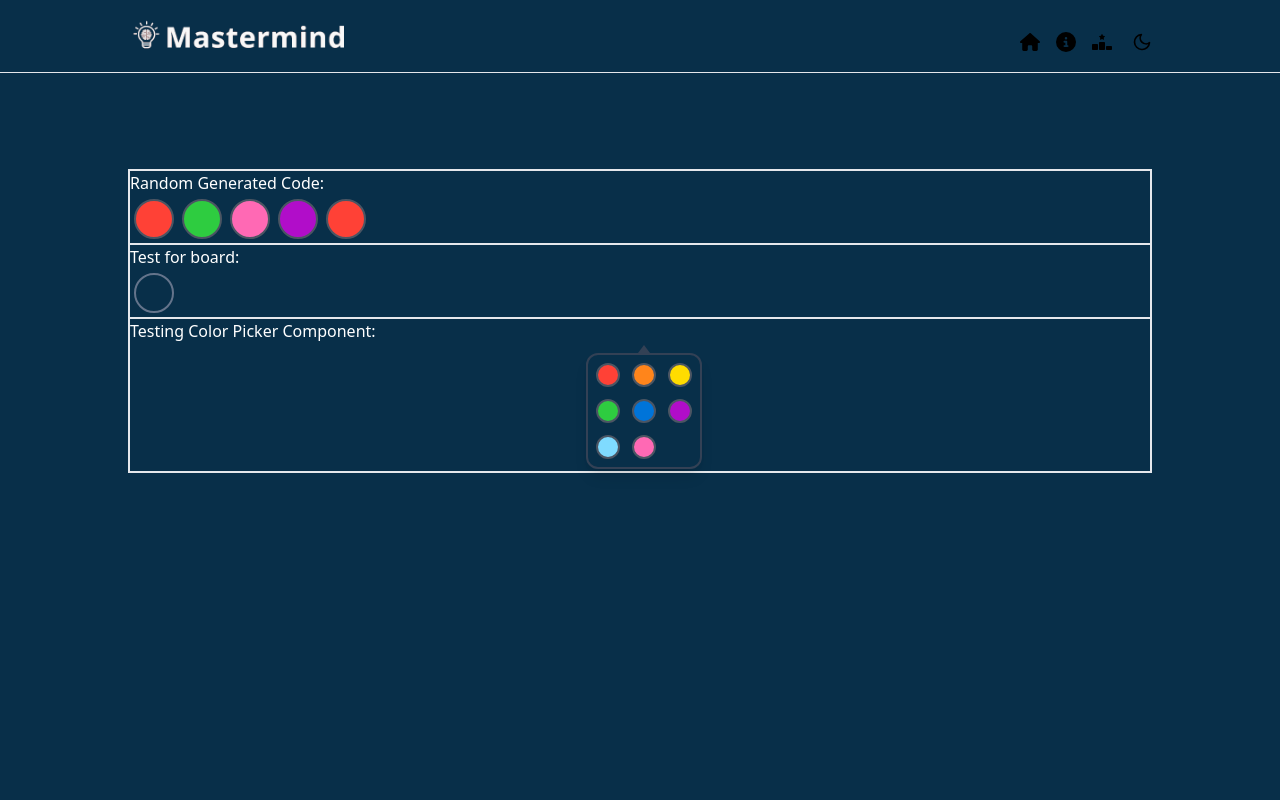
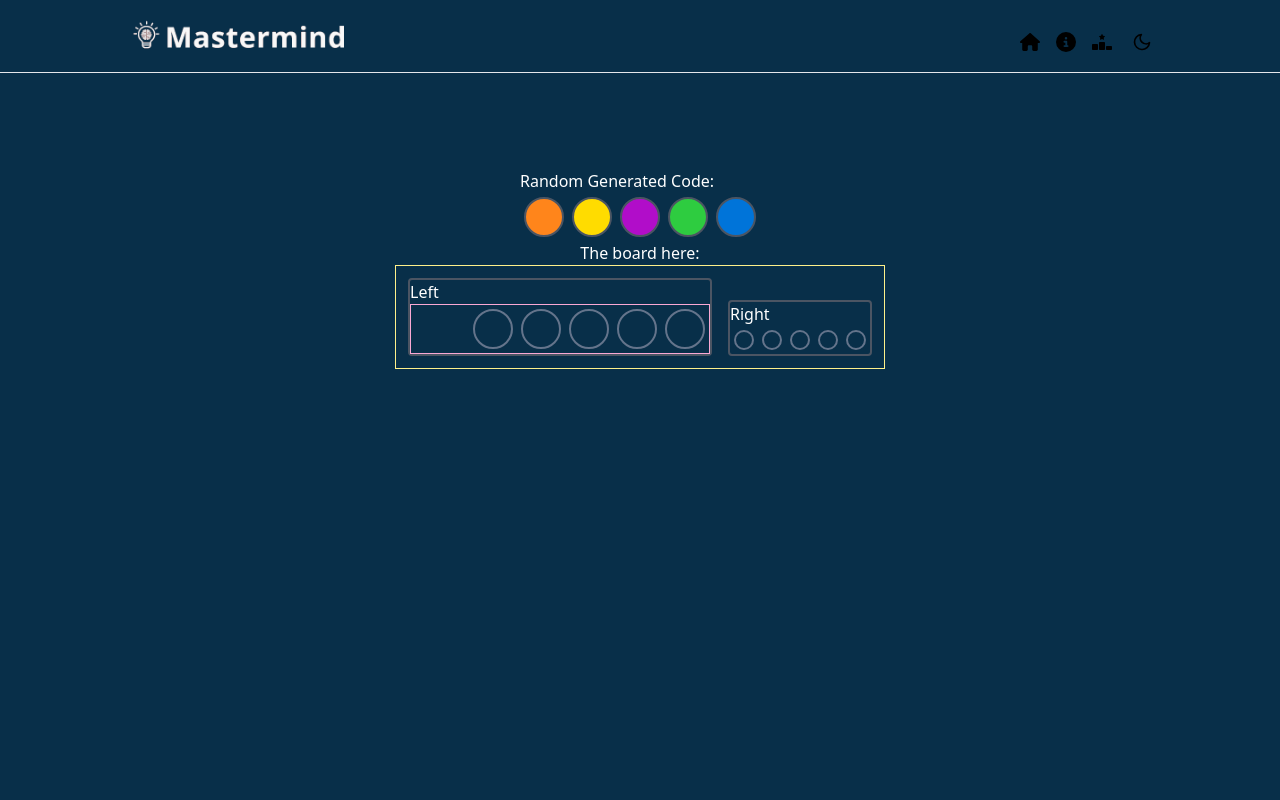
Before and after one commit to patobottos/mastermind, a Next.js app: page / in a window 1280 px wide. Shown: the top 800 px of the page. Built offline with nearby package versions, Linux system fonts and the light colour scheme.

Commit message:
First row of board

```diff
--- a/src/app/page.tsx
+++ b/src/app/page.tsx
@@ -4,7 +4,7 @@ import Navbar from "@/components/Navbar";
 
 export default function Home() {
   return (
-    <main className="flex min-h-screen flex-col items-center justify-between p-24">
+    <main className="flex min-h-screen flex-col items-center justify-between p-24 mx-auto">
       <Board />
     </main>
   );
--- /dev/null
+++ b/src/components/AnswerRow.tsx
@@ -0,0 +1,19 @@
+import { answerColorVariants } from "../utilities/radioColorVariants";
+import Circle from "./Circle";
+import { CODE_LENGTH } from "@/utilities/store";
+
+type AnswerRowProps = {
+  guessingCode: answerColorVariants[];
+};
+
+export default function AnswerRow({ guessingCode = [] }: AnswerRowProps) {
+  const buttonsRemaining = CODE_LENGTH - guessingCode.length;
+
+  return (
+    <div className="flex">
+      {guessingCode.map((item, index) => (
+        <Circle key={index} backgroundColor={item} />
+      ))}
+    </div>
+  );
+}
--- a/src/components/Board.tsx
+++ b/src/components/Board.tsx
@@ -3,12 +3,10 @@
 import React, { useState } from "react";
 import { getRandomColorCode } from "@/utilities/randomCodeGenerator";
 import Circle from "./Circle";
-import ColorPicker from "./ColorPicker";
-import { radioColorVariants } from "@/utilities/radioColorVariants";
-import ColorButton from "./ColorButton";
-import { CODE_LENGTH, GUESS_CHANCES } from "@/utilities/store";
+import ColorButtonRow from "./ColorButtonRow";
+import { radioColorValues } from "./ColorButton";
 
-function Board() {
+export default function Board() {
   const CodeInColors: string[] = getRandomColorCode();
 
   const [selectedColor, setSelectedColor] = useState<string>("crimsom");
@@ -19,8 +17,8 @@ function Board() {
   };
 
   return (
-    <div className="text-white w-[80vw] justify-center mx-auto border">
-      <div className="border">
+    <div className="text-white w-[80vw] flex flex-col items-center justify-center">
+      <div>
         <p>Random Generated Code:</p>
         <div className="flex">
           {CodeInColors.map((color, index) => (
@@ -28,25 +26,41 @@ function Board() {
           ))}
         </div>
       </div>
-      <div className="border">
-        <p>Test for board:</p>
-        <div>
-          {}
-          <ColorButton />
+      <div></div>
+
+      <h2>The board here:</h2>
+      <div className="border border-yellow-200 p-3 grid grid-cols-3 gap-4 items-end max-w-max">
+        <div className="border-2 border-gray-600 rounded col-span-2">
+          <h3>Left</h3>
+          <div className="border border-pink-300 flex justify-end">
+            <ColorButtonRow
+              guessingCode={[
+                radioColorValues.transparent,
+                radioColorValues.transparent,
+                radioColorValues.transparent,
+                radioColorValues.transparent,
+                radioColorValues.transparent,
+              ]}
+              size="large"
+            />
+          </div>
         </div>
-      </div>
-      <div className="border">
-        <p>Testing Color Picker Component:</p>
-        <div className="w-[120px] mx-auto">
-          <ColorPicker
-            colors={Object.keys(radioColorVariants)}
-            defaultColor={selectedColor}
-            onChange={handleColorChange}
-          />
+        <div className="border-2 border-gray-600 rounded col-span-1">
+          <h3>Right</h3>
+          <div className="flex justify-start">
+            <ColorButtonRow
+              guessingCode={[
+                radioColorValues.transparent,
+                radioColorValues.transparent,
+                radioColorValues.transparent,
+                radioColorValues.transparent,
+                radioColorValues.transparent,
+              ]}
+              size="small"
+            />
+          </div>
         </div>
       </div>
     </div>
   );
 }
-
-export default Board;
--- a/src/components/ColorButton.tsx
+++ b/src/components/ColorButton.tsx
@@ -12,14 +12,28 @@ export enum radioColorValues {
   "skyblue",
   "rosy",
   "transparent", // WHEN NO COLOR IS CHOSEN
+  "white",
+  "black",
 }
 
 type ColorButtonProps = {
-  value?: radioColorValues;
+  backgroundColor?: radioColorValues;
+  size: "small" | "medium" | "large";
 };
 
-export function ColorButton({ value }: ColorButtonProps) {
-  const [selectedColor, setSelectedColor] = useState(value || "transparent");
+export default function ColorButton({
+  backgroundColor,
+  size,
+}: ColorButtonProps) {
+  const sizeVariants = {
+    small: "h-5 w-5",
+    medium: "h-8 w-8",
+    large: "h-10 w-10",
+  };
+
+  const [selectedColor, setSelectedColor] = useState(
+    backgroundColor || "transparent"
+  );
   const [showColorPicker, setShowColorPicker] = useState(false);
 
   const handleColorPickerToggle = () => {
@@ -31,7 +45,7 @@ export function ColorButton({ value }: ColorButtonProps) {
     setShowColorPicker(false); // Close ColorPicker after selection
   };
 
-  const valueStyles =
+  const colorStyles =
     selectedColor === "transparent"
       ? "bg-transparent"
       : `${radioColorVariants[selectedColor]}`;
@@ -40,13 +54,13 @@ export function ColorButton({ value }: ColorButtonProps) {
     <div className="relative">
       <button
         onClick={handleColorPickerToggle}
-        className={`h-10 w-10 border-2 border-slate-500 m-1 rounded-full hover:brightness-[.8] ${valueStyles}`}
+        className={`h-10 w-10 border-2 border-slate-500 m-1 rounded-full hover:brightness-[.8] ${colorStyles} ${sizeVariants[size]}`}
       ></button>
       {showColorPicker && (
         <div className="absolute top-12 right-1/2">
           <ColorPicker
             colors={Object.keys(radioColorVariants)}
-            defaultColor={selectedColor}
+            defaultColor={"transparent"}
             onChange={handleColorChange}
           />
         </div>
@@ -54,5 +68,3 @@ export function ColorButton({ value }: ColorButtonProps) {
     </div>
   );
 }
-
-export default ColorButton;
--- /dev/null
+++ b/src/components/ColorButtonRow.tsx
@@ -0,0 +1,23 @@
+import ColorButton from "./ColorButton";
+import { CODE_LENGTH } from "@/utilities/store";
+import { radioColorValues } from "./ColorButton";
+
+type ColorButtonRowProps = {
+  guessingCode: radioColorValues[];
+  size: "small" | "medium" | "large";
+};
+
+export default function ColorButtonRow({
+  guessingCode = [],
+  size,
+}: ColorButtonRowProps) {
+  const buttonsRemaining = CODE_LENGTH - guessingCode.length;
+
+  return (
+    <div className="flex">
+      {guessingCode.map((item, index) => (
+        <ColorButton key={index} backgroundColor={item} size={size} />
+      ))}
+    </div>
+  );
+}
--- a/src/components/ColorPicker.tsx
+++ b/src/components/ColorPicker.tsx
@@ -26,7 +26,7 @@ const ColorPicker: React.FC<ColorPickerProps> = ({
           {colors.map((color) => (
             <label
               key={color}
-              className={`relative cursor-pointer inline-block h-6 w-6 rounded-full border-2 border-gray-600 m-1 hover:brightness-[.8] ${radioColorVariants[color]}`}
+              className={`relative cursor-pointer inline-block h-5 w-5 rounded-full border-2 border-gray-600 m-1 hover:brightness-[.8] ${radioColorVariants[color]}`}
             >
               <input
                 type="radio"
--- a/src/utilities/radioColorVariants.ts
+++ b/src/utilities/radioColorVariants.ts
@@ -8,5 +8,13 @@ export const radioColorVariants: { [key: string]: string } = {
   azure: "bg-azure",
   velvet: "bg-velvet",
   skyblue: "bg-skyblue",
-  rosy: "bg-rosy",
+  rosy: "bg-rosy"
 };
+
+// COLOR VARIANTS FOR ANSWER BUTTONS
+
+export const answerColorVariants: { [key: string]: string } = {
+  match: "bg-black",
+  present: "bg-white",
+  miss: "bg-transparent"
+}
--- a/src/utilities/store.ts
+++ b/src/utilities/store.ts
@@ -1,46 +1,31 @@
 import create from 'zustand';
-import getRandomCode from './randomCodeGenerator';
+import { getRandomColorCode } from './randomCodeGenerator';
 import { computeGuess, GuessedColorState } from './gameLogic';
 
 export const CODE_LENGTH = 5;
 export const GUESS_CHANCES = 8;
 
 interface GuessRow {
-  guess: number;
+  guess: string;
   result?: GuessedColorState[];
 }
 
-
 interface StoreState {
-  answerCode: number[];
+  answerCode: string[];
   guessRows: GuessRow[];
   gameState: 'playing' | 'won' | 'lost';
-  addGuess: (guess: number[]) => void;
-
-
-  bears: number
-  increase: (by: number) => void
+  addGuess: (guess: string[]) => void;
+  bears: number;
+  increase: (by: number) => void;
 }
 
-export const useStore = create<StoreState>()(
-  (set, get) => ({
-    const addGuess = (guess: number[]) => { };
-
-    bears: 0,
-    increase: (by) => set((state) => ({ bears: state.bears + by })),
-  })
-
-  return {
-  answerCode: getRandomCode(),
+export const useStore = create<StoreState>((set, get) => ({
+  answerCode: getRandomColorCode(),
   guessRows: [] as GuessRow[],
-  gameSate: 'playing',
-  addGuess,
-
-  newGame: ()
-
-
-}
-
-
-
-  )
+  gameState: 'playing',
+  bears: 0,
+  addGuess: (guess: string[]) => {
+    // Your logic for adding a guess goes here
+  },
+  increase: (by) => set((state) => ({ bears: state.bears + by })),
+}));
```
Also changed, not shown: src/components/DELETE?/Palette.tsx (renamed from src/components/Palette.tsx), src/components/DELETE?/RadioButtons.tsx (renamed from src/components/RadioButtons.tsx).
